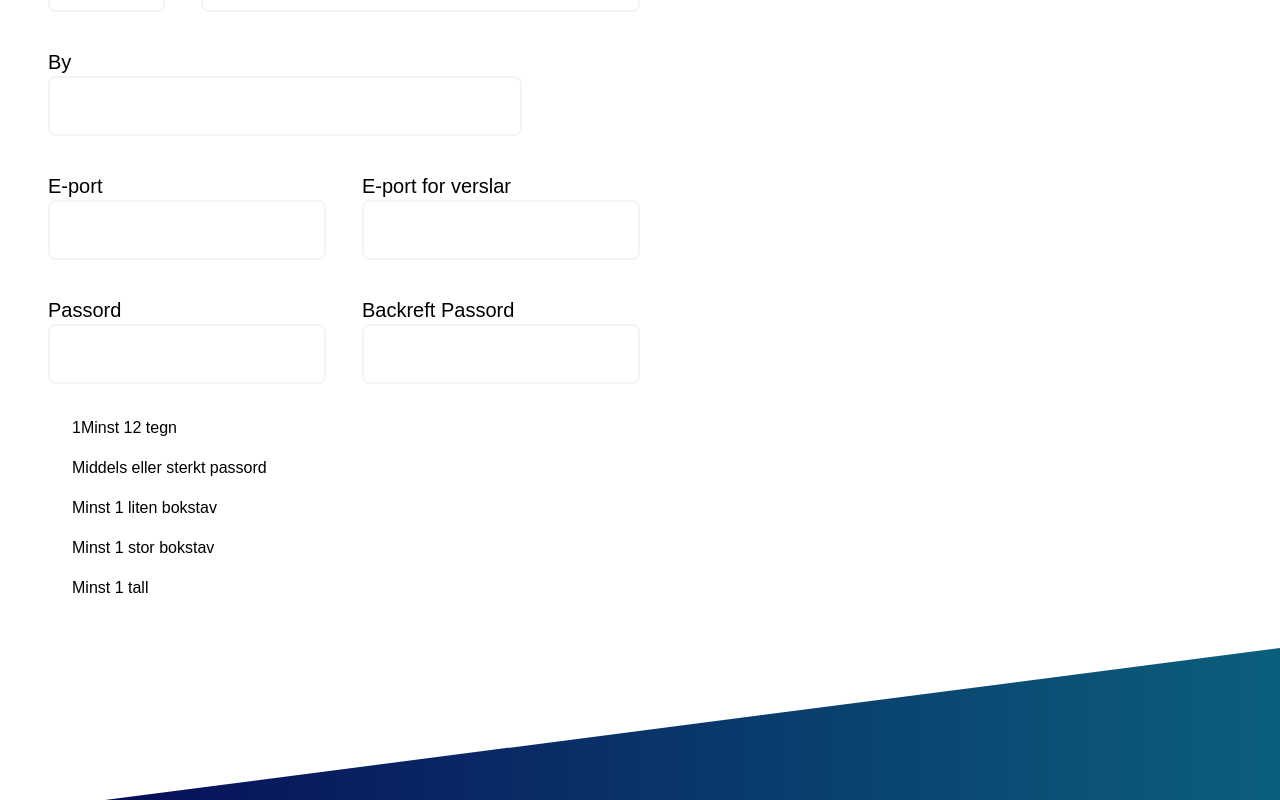
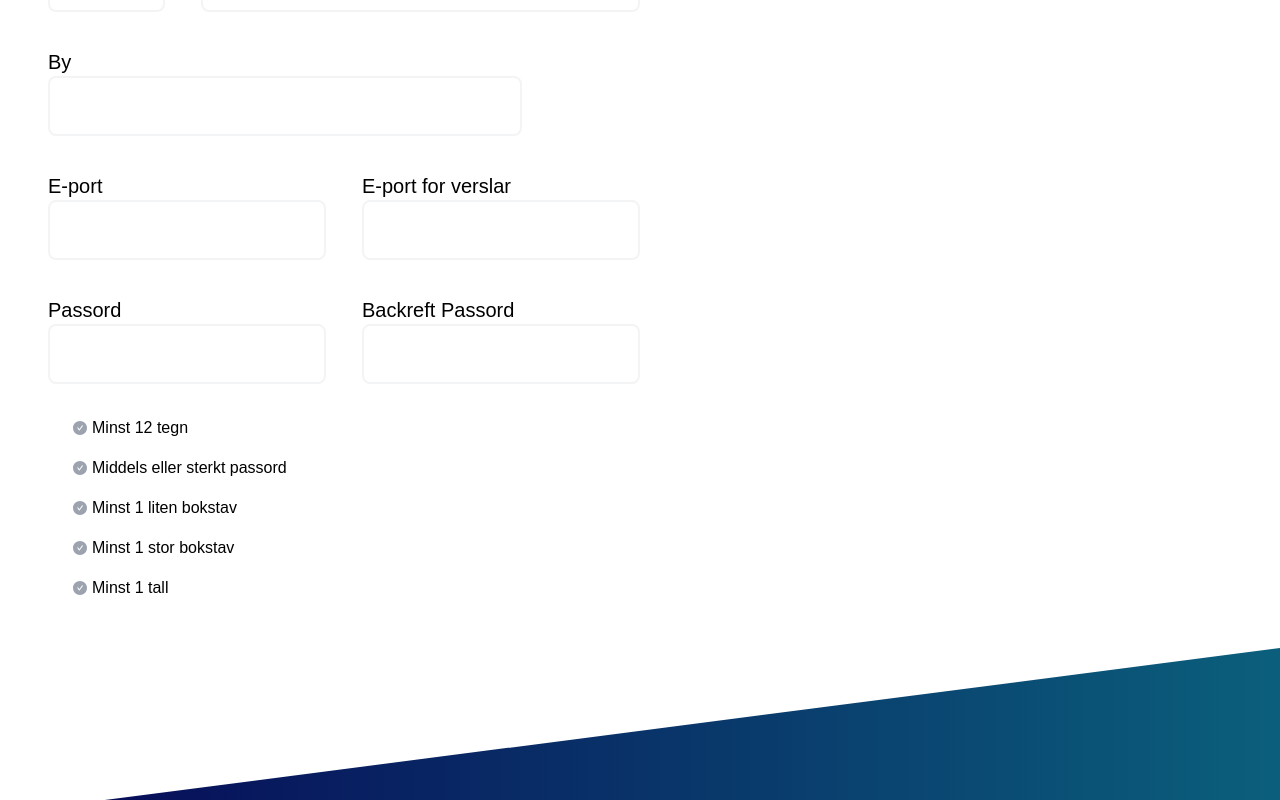
Before and after one commit to Akram-Sakib/Nettauto.no, a Next.js app: page /privetRegistration in a window 1280 px wide. Shown: the part 371-1171 px from the top of the page. Built offline with nearby package versions, Linux system fonts and the light colour scheme; a web font is replaced by a local one.

Commit message:
added checkbox

```diff
--- a/package.json
+++ b/package.json
@@ -9,6 +9,7 @@
     "lint": "next lint"
   },
   "dependencies": {
+    "@radix-ui/react-checkbox": "^1.1.1",
     "@radix-ui/react-slot": "^1.1.0",
     "class-variance-authority": "^0.7.0",
     "clsx": "^2.1.1",
@@ -16,6 +17,7 @@
     "next": "14.2.6",
     "react": "^18",
     "react-dom": "^18",
+    "react-icons": "^5.3.0",
     "tailwind-merge": "^2.5.2",
     "tailwindcss-animate": "^1.0.7"
   },
--- a/src/components/privet-registration/Left_content.tsx
+++ b/src/components/privet-registration/Left_content.tsx
@@ -1,5 +1,5 @@
 import React from "react";
-
+import { AiFillCheckCircle } from "react-icons/ai";
 const Left_content = () => {
   return (
     <div className="w-1/2">
@@ -97,28 +97,49 @@ const Left_content = () => {
           />
         </div>
       </div>
+      {/* >>>>>>>>>> */}
+      <div>
+        <div>
+
+        </div>
         {/* validetion  */}
         <div className=" text-black ml-6 m-2">
-        <h2 className=" mt-4">
-          <span>1</span>Minst 12 tegn
-        </h2>
-        <h2 className=" mt-4">
-          <span></span>Middels eller sterkt passord
-        </h2>
-        <h2 className=" mt-4">
+          <div className="mt-4 flex items-center gap-1">
+            <span>
+              <AiFillCheckCircle className=" text-gray-400" />
+            </span>
+            Minst 12 tegn
+          </div>
+          <div className="mt-4 flex items-center gap-1">
+            <span>
+              <AiFillCheckCircle className=" text-gray-400" />
+            </span>
+            Middels eller sterkt passord
+          </div>
+          <div className="mt-4 flex items-center gap-1">
             {" "}
-          <span></span>Minst 1 liten bokstav
-        </h2>
-        <h2 className=" mt-4">
+            <span>
+              <AiFillCheckCircle className=" text-gray-400" />
+            </span>
+            Minst 1 liten bokstav
+          </div>
+          <div className="mt-4 flex items-center gap-1">
             {" "}
-          <span></span>Minst 1 stor bokstav
-        </h2>
-        <h2 className=" mt-4">
+            <span>
+              <AiFillCheckCircle className=" text-gray-400" />
+            </span>
+            Minst 1 stor bokstav
+          </div>
+          <div className="mt-4 flex items-center gap-1">
             {" "}
-          <span></span>Minst 1 tall
-        </h2>
+            <span>
+              <AiFillCheckCircle className=" text-gray-400" />
+            </span>
+            Minst 1 tall
+          </div>
 
           {/* <h2> <span></span>Minst 1 symbol (`!“#$%&‘()*+,-./:;<=>?@[]^_`{|}~`)</h2> */}
+        </div>
       </div>
     </div>
   );
```
Also changed, not shown: src/components/ui/checkbox.tsx (added), 1 other file (tests, documents, lock files or other folders). Lines whose indentation alone changed are shown as unchanged.
